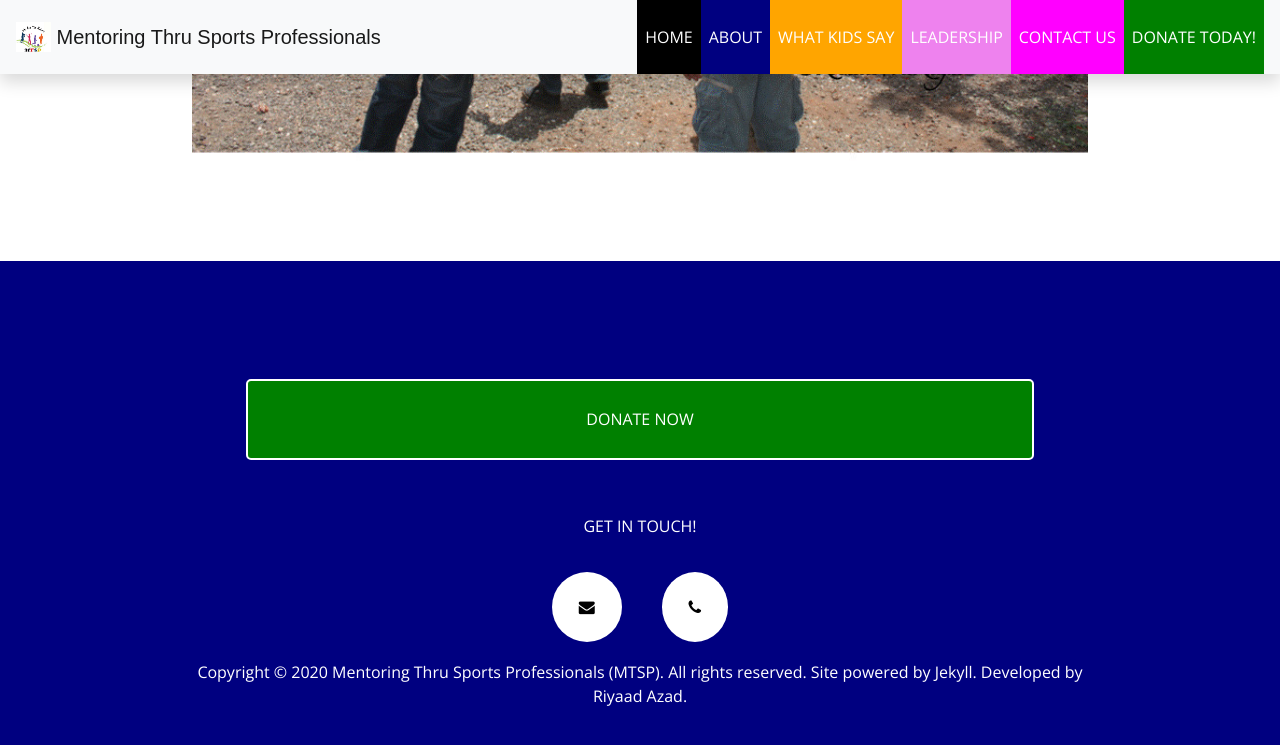
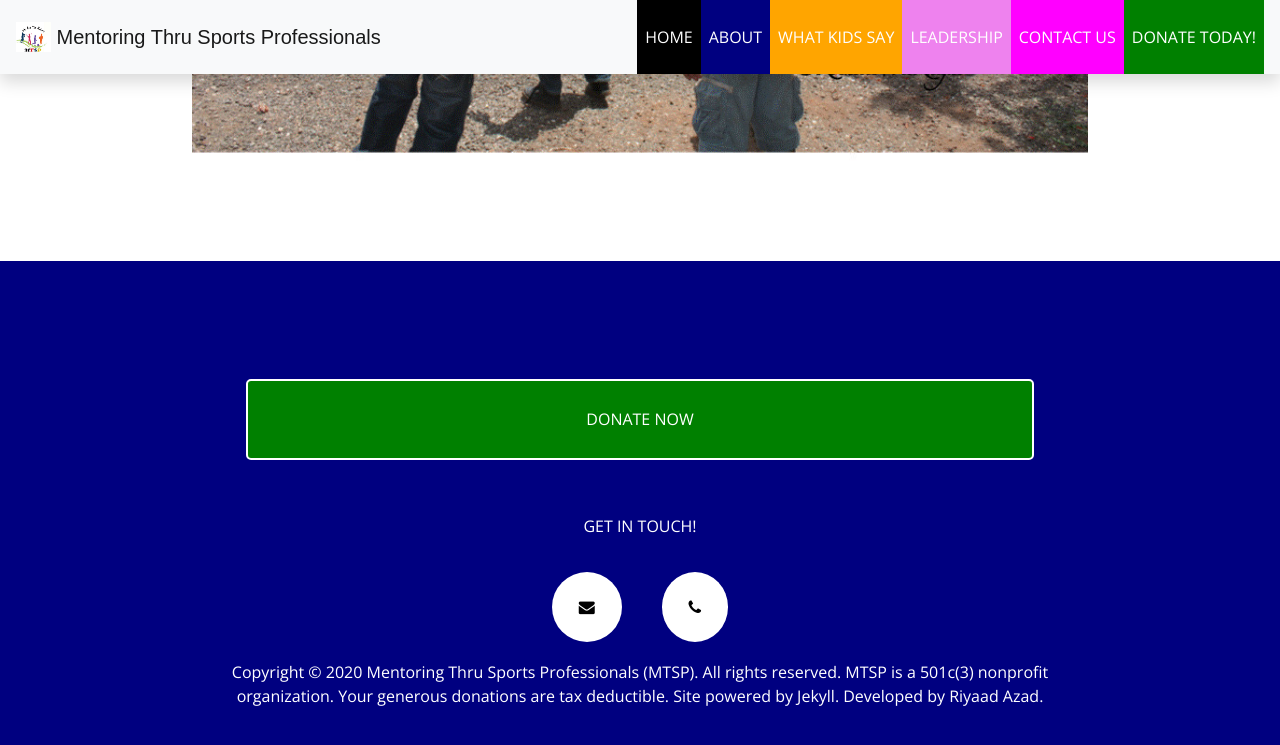
Before and after one commit to mtspcampllc/mtspcampllc.github.io, a Jekyll site: the page built from index.html, in a window 1280 px wide and 900 px high, scrolled down 7874 px. Shown: the top 745 px of the window. Built offline with Jekyll 4.4.1, drawn with Linux system fonts in a browser that asks for light colours; some web fonts are replaced.

Commit message:
Add nonprofit status

```diff
--- a/_includes/footer.html
+++ b/_includes/footer.html
@@ -18,7 +18,7 @@
             </span>
         </a>
     </div>
-    <div>Copyright &copy; {{ site.current-year }} Mentoring Thru Sports Professionals (MTSP). All rights reserved. Site powered by <a href="https://jekyllrb.com/" target="_blank">Jekyll</a>. Developed by <a href="{{ site.designer-website }}" target="_blank">{{ site.designer-name }}</a>.</div>
+    <div>Copyright &copy; {{ site.current-year }} Mentoring Thru Sports Professionals (MTSP). All rights reserved. MTSP is a 501c(3) nonprofit organization. Your generous donations are tax deductible. Site powered by <a href="https://jekyllrb.com/" target="_blank">Jekyll</a>. Developed by <a href="{{ site.designer-website }}" target="_blank">{{ site.designer-name }}</a>.</div>
 </footer>
 
 <script src="https://code.jquery.com/jquery-3.5.1.slim.min.js"
```
